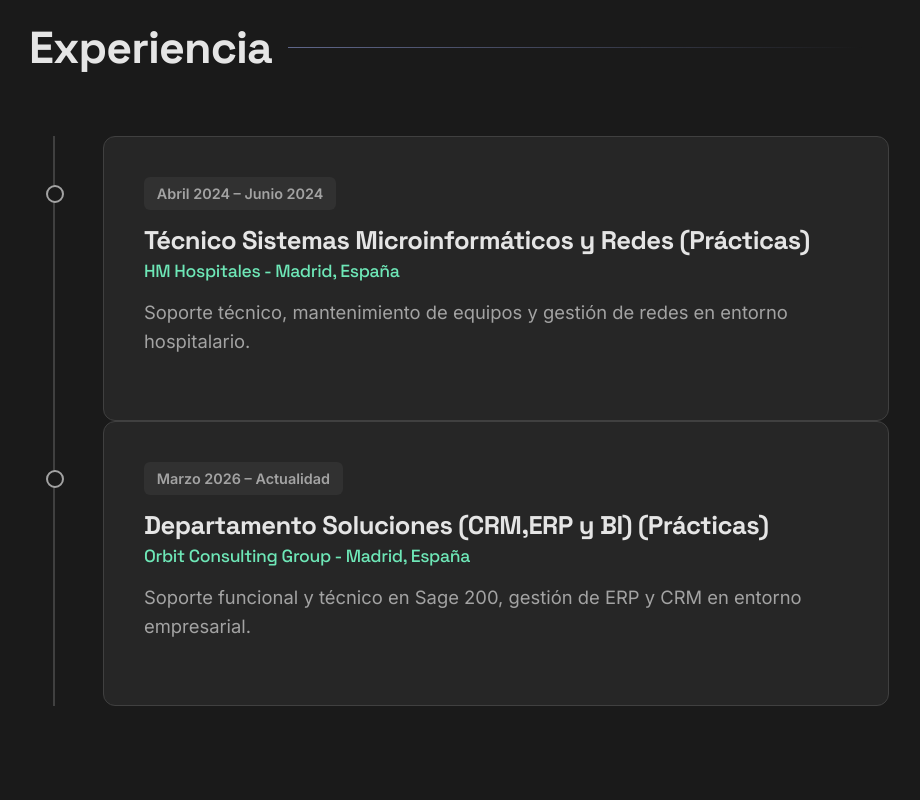
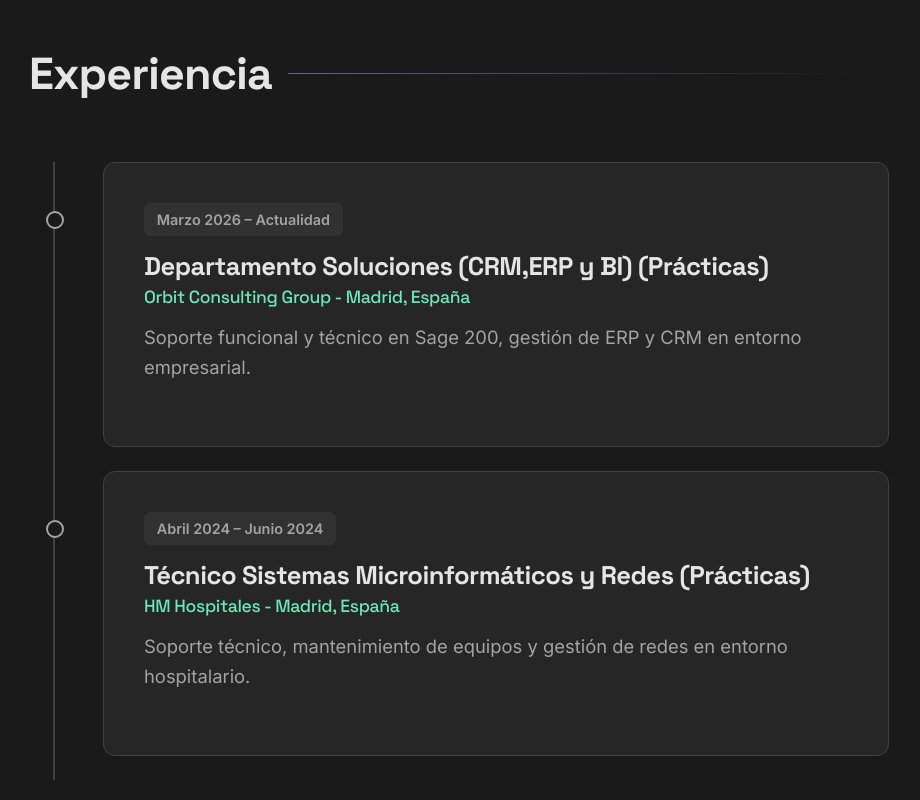
Before and after one commit to alexfupe/Alejandro-Fuente, a plain HTML site: page index.html in a window 1280 px wide. Shown: the part 2640-3440 px from the top of the page, without its empty margins (193-1113 px from the left). Drawn offline with Linux system fonts and the light colour scheme.

Commit message:
25-05-2026

```diff
--- a/index.html
+++ b/index.html
@@ -7,6 +7,7 @@
     <meta name="description" content="Portfolio de Alejandro Fuente Peñalver - Técnico Superior en DAM, Especialista en Cloud Computing y Big Data.">
     <link rel="stylesheet" href="styles.css">
 </head>
+<br>
 <body>
     <header>
         <div class="container">
@@ -22,7 +23,6 @@
             </nav>
         </div>
     </header>
-
     <section id="hero" class="hero">
         <div class="container">
             <div class="hero-content">
@@ -36,7 +36,6 @@
             </div>
         </div>
     </section>
-
     <section id="about" class="about">
         <div class="container">
             <h2 class="section-title">Sobre Mí</h2>
@@ -46,7 +45,6 @@
             </div>
         </div>
     </section>
-
     <section id="skills">
         <div class="container">
             <h2 class="section-title">Habilidades</h2>
@@ -63,7 +61,6 @@
                         <span class="skill-tag">Visual Basic .NET</span>
                     </div>
                 </div>
-
                 <div class="card skill-category">
                     <h3>Sistemas & Cloud</h3>
                     <div class="skill-tags">
@@ -72,30 +69,37 @@
                         <span class="skill-tag">Windows Server 2016</span>
                         <span class="skill-tag">Hyper-V</span>
                         <span class="skill-tag">VirtualBox</span>
-                        <span class="skill-tag">Ciberseguridad</span>
                     </div>
                 </div>
-
                 <div class="card skill-category">
                     <h3>Herramientas</h3>
                     <div class="skill-tags">
                         <span class="skill-tag">Power BI</span>
+                        <span class="skill-tag">Sage200</span>
+                        <span class="skill-tag">Microsoft SQL Server Management Studio</span>
                         <span class="skill-tag">Microsoft Access</span>
                         <span class="skill-tag">Unity</span>
                         <span class="skill-tag">Visual Studio</span>
                         <span class="skill-tag">Visual Studio Code</span>
                         <span class="skill-tag">Android Studio</span>
-                        <span class="skill-tag">Sage200</span>
-                        <span class="skill-tag">Microsoft SQL Server Management Studio</span>
                     </div>
                 </div>
             </div>
         </div>
     </section>
-
     <section id="experience" class="about">
         <div class="container">
             <h2 class="section-title">Experiencia</h2>
+            <div class="timeline">
+                <div class="timeline-item">
+                    <span class="timeline-date">Marzo 2026 – Actualidad</span>
+                    <h3 class="timeline-title">Departamento Soluciones (CRM,ERP y BI) (Prácticas)</h3>
+                    <h4 class="timeline-subtitle">Orbit Consulting Group - Madrid, España</h4>
+                    <p class="timeline-desc">Soporte funcional y técnico en Sage 200, gestión de ERP y CRM en entorno empresarial.</p>
+                </div>
+            </div>
+        </div>
+        <div class="container">
             <div class="timeline">
                 <div class="timeline-item">
                     <span class="timeline-date">Abril 2024 – Junio 2024</span>
@@ -105,18 +109,7 @@
                 </div>
             </div>
         </div>
-        <div class="container">
-            <div class="timeline">
-                <div class="timeline-item">
-                    <span class="timeline-date">Marzo 2026 – Actualidad</span>
-                    <h3 class="timeline-title">Departamento Soluciones (CRM,ERP y BI) (Prácticas)</h3>
-                    <h4 class="timeline-subtitle">Orbit Consulting Group - Madrid, España</h4>
-                    <p class="timeline-desc">Soporte funcional y técnico en Sage 200, gestión de ERP y CRM en entorno empresarial.</p>
-                </div>
-            </div>
-        </div>
     </section>
-
     <section id="education">
         <div class="container">
             <h2 class="section-title">Formación</h2>
@@ -126,7 +119,6 @@
                     <h3>G.S. Desarrollo Aplicaciones Multiplataforma</h3>
                     <p class="timeline-desc">Colegio Joyfe, Madrid</p>
                 </div>
-                <br>
                 <div class="card cert-card">
                     <span class="cert-issuer">09/2022 – 06/2024</span>
                     <h3>G.M. Sistemas Microinformáticos y Redes</h3>
@@ -135,7 +127,6 @@
             </div>
         </div>
     </section>
-
     <section id="certificates" class="about">
         <div class="container">
             <h2 class="section-title">Certificados</h2>
@@ -169,12 +160,10 @@
             </div>
         </div>
     </section>
-
     <section id="contact">
         <div class="container">
             <h2 class="section-title">Contacto</h2>
             <div class="card" style="text-align: center; max-width: 600px; margin: 0 auto;">
-                <!-- <p style="margin-bottom: 2rem; color: var(--text-muted);">No dudes en contactarme</p> -->
                 <div class="contact-links" style="flex-direction: column; gap: 1rem;">
                     <a href="mailto:Alejandrofuentepenalver@gmail.com" class="contact-item" style="justify-content: center;">
                         <span style="color: var(--primary);"></span> Alejandrofuentepenalver@gmail.com
@@ -189,13 +178,6 @@
             </div>
         </div>
     </section>
-
-    <!-- <footer>
-        <div class="container">
-            <p style="color: var(--text-muted); font-size: 0.9rem;">Alejandro Fuente Peñalver</p>
-        </div>
-    </footer> -->
-
     <script src="script.js"></script>
 </body>
 </html>
--- a/styles.css
+++ b/styles.css
@@ -274,6 +274,7 @@ section {
     position: relative;
     border: 1px solid var(--border-color);
     transition: all var(--duration-fast);
+    margin-bottom: 1.5rem;
 }
 
 .timeline-item::before {
```
